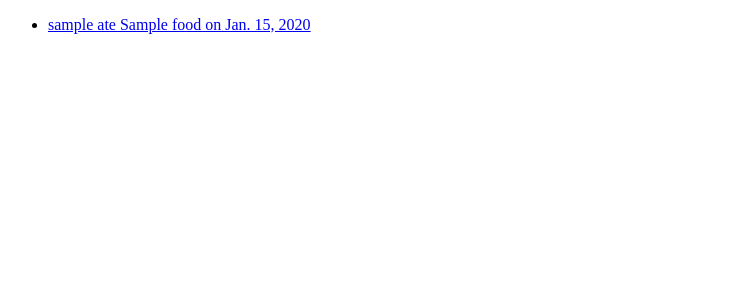
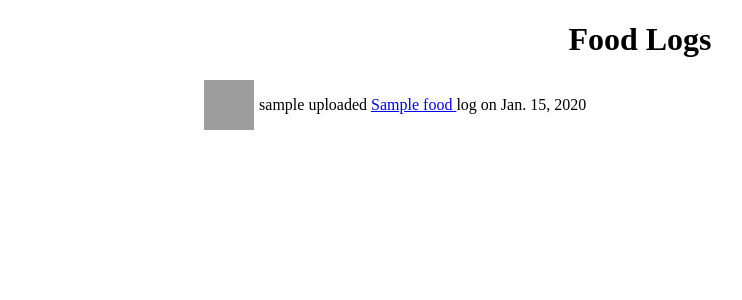
Before and after one commit to Andy-Wu12/NutriTrack, a Django app: template logs/templates/logs/index.html in a window 1280 px wide. Shown: the top 300 px of the page, without its empty margins (0-742 px from the left). Run offline with Django 4.2, Linux system fonts and the light colour scheme; the template is opened without the code that fills it: most values are stand-ins (such as "Sample title", 1, 10 or a date in 2020); data that the repository does not hold is empty; grey boxes are pictures that could not be loaded.

Commit message:
Basic templating completed for logs index - #5 done

```diff
--- /dev/null
+++ b/logs/static/logs/index-style.css
@@ -0,0 +1,21 @@
+:root {
+    --link-default-color: #7bd3f7;
+    --link-hover-color: #48b4e0;
+}
+
+h1 {
+    text-align: center;
+}
+
+.food-log-list {
+    list-style: none;
+}
+
+.food-log > a:hover {
+    color: var(--link-hover-color);
+}
+
+.food-log {
+    background-color: antiquewhite;
+    margin-bottom: 10px;
+}
--- a/logs/static/logs/layout.css
+++ b/logs/static/logs/layout.css
@@ -1,55 +1,8 @@
-@import 'style.css';
-
-:root {
-    --body-font-size: clamp(11pt, 16pt, 18pt);
-}
-
-/* Log container and components */
-.log-container {
-    font-size: var(--body-font-size);
-    text-align: center;
-    /*background-color: antiquewhite;*/
-    border: 1px solid black;
-    border-radius: 5%;
-    margin: 0 10px;
-}
-
-.log-food-info {
-    margin: 0 15px;
-/*    padding-left: 15px;
-    padding-right: 15px;*/
-    font-size: calc(var(--body-font-size) - 5pt);
-    text-align: left;
-}
-
-.body-text {
-    margin: 0 15px;
-    padding: 5px;
-    background-color: white;
-}
-
-.log-footer {
-    font-size: calc(var(--body-font-size) - 5pt) ;
-}
-
-/* Comment container and components */
-#comment-header, #comment-form {
-    text-align: center;
-}
-
-#comment-list-container {
-    padding-bottom: 10px;
-}
-
 .post-container {
     display: grid;
     justify-content: center;
+    /* Put space between icon and container text */
     grid-gap: 5px;
+    margin-bottom: 5px;
     grid-template-columns: var(--icon-size) 70%;
 }
-
-/* Put comment date next to poster name */
-.post-body-data {
-    display: inline-flex;
-    gap: 5px;
-}
--- a/logs/static/logs/style.css
+++ b/logs/static/logs/style.css
@@ -2,39 +2,7 @@
     --icon-size: 50px;
 }
 
-/* Default input textarea box size */
-textarea {
-    min-width: 80%;
-    min-height: 2em;
-}
-
-/* Comment form */
-form > button {
-    background-color: #56a3fa;
-    border: none;
-    padding: 10px 20px;
-    color: white;
-    font-size: 10pt;
-}
-
-form > button:hover {
-    border: 1px solid black;
-}
-
-form > button:active {
-    border: 3px solid black;
-}
-
-/* Comments */
 img.profile-icon {
     width: var(--icon-size);
     height: var(--icon-size);
 }
-
-.username-text {
-    color: cornflowerblue;
-}
-
-.comment-date {
-    color: grey;
-}
--- a/logs/templates/logs/detail.html
+++ b/logs/templates/logs/detail.html
@@ -7,6 +7,8 @@
     {% load static %}
     <link rel="stylesheet" type="text/css" href="{% static 'logs/style.css' %}">
     <link rel="stylesheet" type="text/css" href="{% static 'logs/layout.css' %}">
+    <link rel="stylesheet" type="text/css" href="{% static 'logs/detail-style.css' %}">
+    <link rel="stylesheet" type="text/css" href="{% static 'logs/detail-layout.css' %}">
 </head>
 <body>
     <main class="food-log-data">
--- a/logs/templates/logs/index.html
+++ b/logs/templates/logs/index.html
@@ -7,17 +7,30 @@
 
     {% load static %}
     <link rel="stylesheet" type="text/css" href="{% static 'logs/style.css' %}">
+    <link rel="stylesheet" type="text/css" href="{% static 'logs/layout.css' %}">
+    <link rel="stylesheet" type="text/css" href="{% static 'logs/index-style.css' %}">
 </head>
 <body>
+    <h1> Food Logs </h1>
     <main class="main-content">
-        <section class="food-log-list">
+        <section class="food-log-data">
             {% if latest_logs %}
-                <ul>
+                <ul class="food-log-list">
                     {% for log in latest_logs %}
                         <li>
-                            <a href="{% url 'logs:detail' log.id %}">
-                                {{ log.creator.username }} ate {{ log.food.name }} on {{ log.pub_date.date }}
-                            </a>
+                            <div class="post-container">
+                                <img class="profile-icon" alt='user-icon'
+                                     src="{% static 'logs/images/default-avatar.jpg' %}"/>
+                                <div class="log-body">
+                                    <p>
+                                        {{ log.creator.username }} uploaded
+                                        <a href="{% url 'logs:detail' log.id %}">
+                                            {{ log.food.name }}
+                                        </a>
+                                        log on {{ log.pub_date.date }}
+                                    </p>
+                                </div>
+                            </div>
                         </li>
                     {% endfor %}
                 </ul>
```
Also changed, not shown: logs/static/logs/detail-layout.css (added, +46 -0 lines), logs/static/logs/detail-style.css (added, +32 -0 lines).
